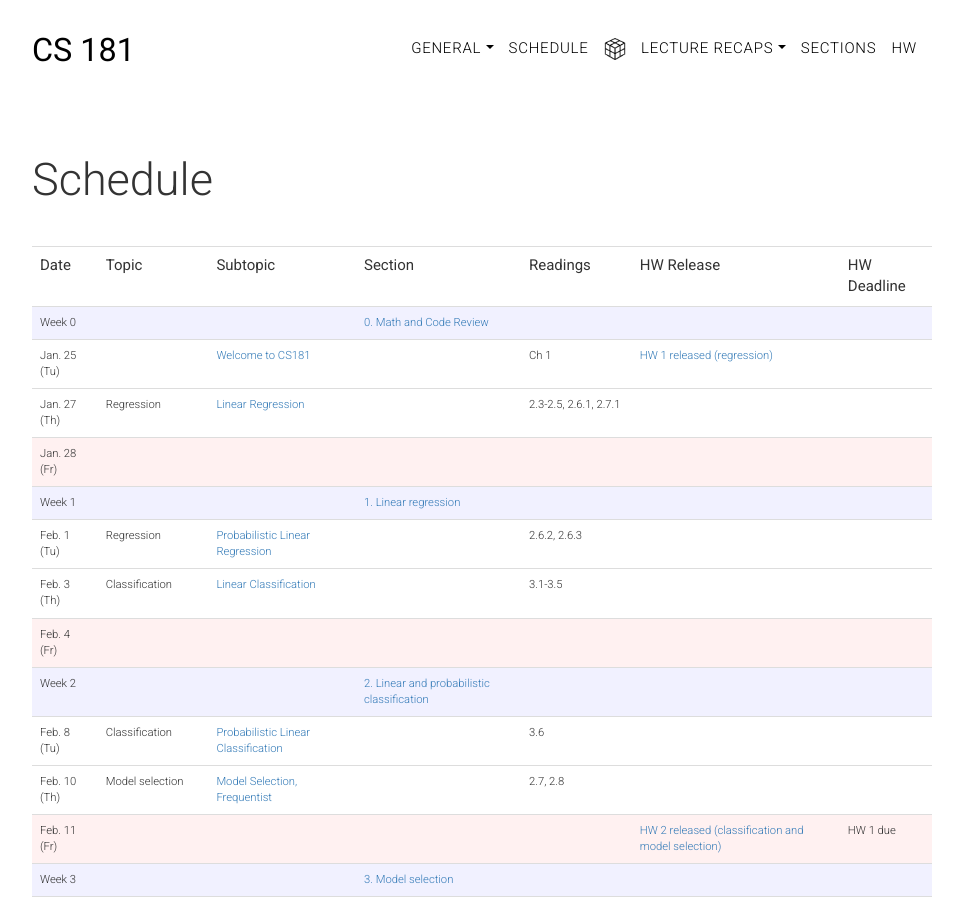
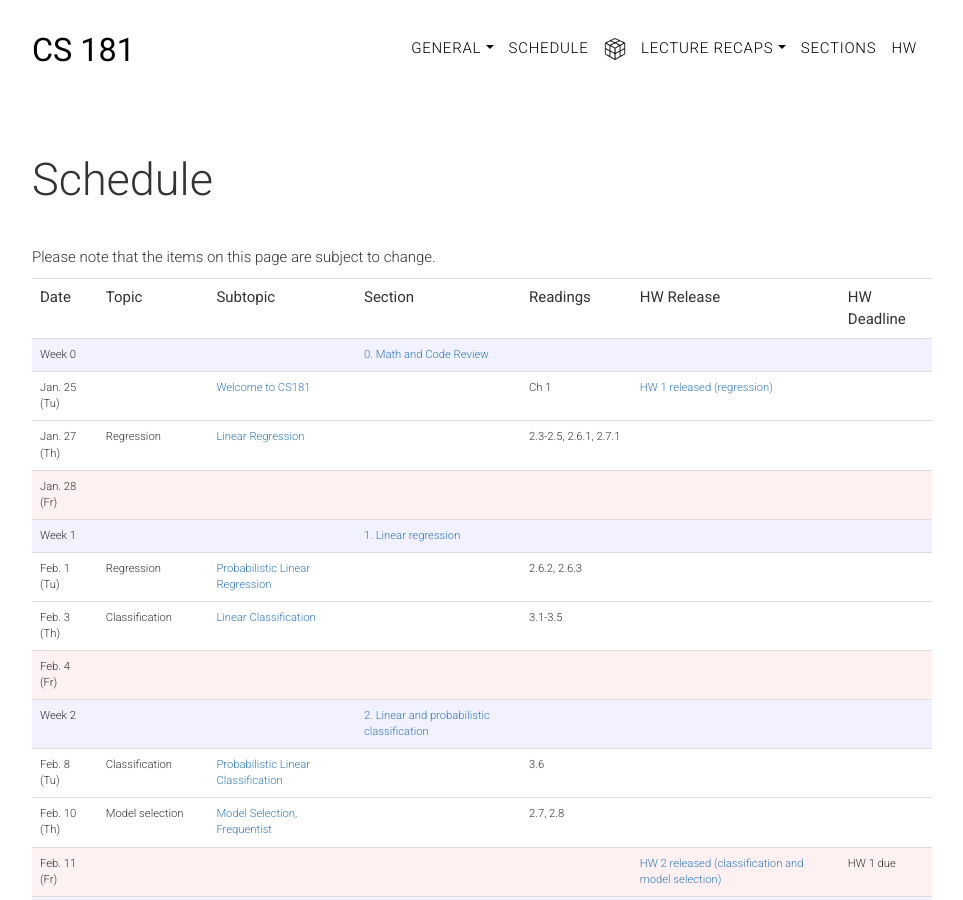
Before and after one commit to harvard-ml-courses/cs181-web, a Jekyll site: the page built from schedule.html, in a window 1280 px wide and 900 px high. Shown: the whole window, without its empty margins (158-1121 px from the left). Built offline with Jekyll 4.4.1, drawn with Linux system fonts in a browser that asks for light colours; some of the changed text lies outside the part shown.

Commit message:
Update schedule.html

```diff
--- a/schedule.html
+++ b/schedule.html
@@ -6,6 +6,7 @@
 
 <section class="main-container text">
     <div class="main">
+        <p> Please note that the items on this page are subject to change.</p>
         <table class="table">
             <tr>
                 <th>Date</th>
@@ -29,6 +30,6 @@
             {% endfor %}
         </table>
 
-        *SB refers to <a href="{{ site.baseurl }}/resources#sb">Sutton and Barto 2018, Reinforcement Learning: An Introduction</a>.
+        <!--*SB refers to <a href="{{ site.baseurl }}/resources#sb">Sutton and Barto 2018, Reinforcement Learning: An Introduction</a>.-->
     </div>
 </section>
```
